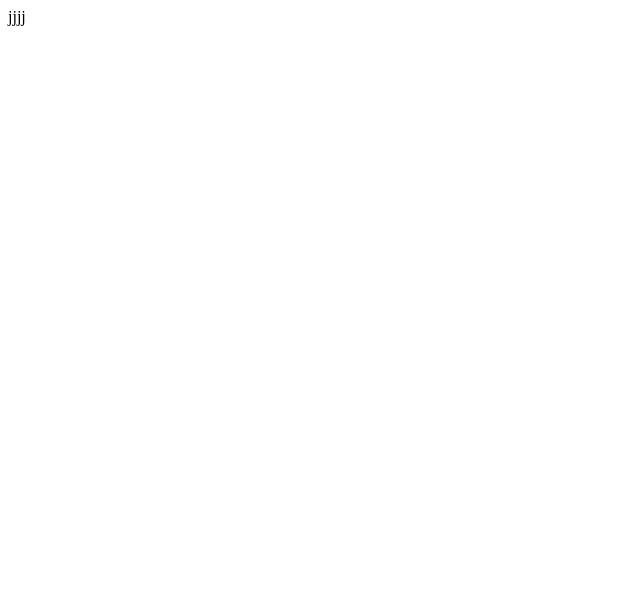
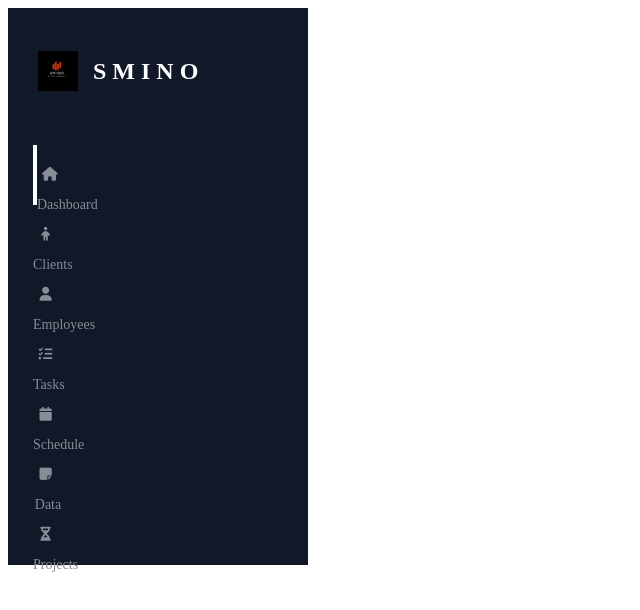
Before and after one commit to mgrand94/smino, a plain HTML site: page index.html in a window 1280 px wide. Shown: the whole page, without its empty margins (0-640 px from the left). Drawn offline with Linux system fonts and the light colour scheme.

Commit message:
ADDED nav bar with icons and styling

```diff
--- a/index.html
+++ b/index.html
@@ -1,14 +1,30 @@
 <!DOCTYPE html>
 <html lang="en">
 <head>
+
     <meta charset="UTF-8">
     <meta http-equiv="X-UA-Compatible" content="IE=edge">
     <meta name="viewport" content="width=device-width, initial-scale=1.0">
     <title>SMINO</title>
+    <link rel="stylesheet" href="style.css">
+    <script src="https://use.fontawesome.com/183fd5a15a.js"></script>
 
-    <link rel="stylesheet" href="style.css">
 </head>
 <body>
-    <section></section>
+    <section id="menu">
+        <div class="logo">
+            <img src="smino.jpg" alt="">
+            <h2>S M I N O</h2>
+        </div>
+        <div class="items">
+            <li><i class="fas fa-home"></i><a href="#">Dashboard</a></li>
+            <li><i class="fas fa-child"></i><a href="#">Clients</a></li>
+            <li><i class="fas fa-user"></i><a href="#">Employees</a></li>
+            <li><i class="fas fa-tasks"></i><a href="#">Tasks</a></li>
+            <li><i class="fas fa-calendar"></i><a href="#">Schedule</a></li>
+            <li><i class="fas fa-sticky-note"></i><a href="#">Data</a></li>
+            <li><i class="fas fa-hourglass-half"></i><a href="#">Projects</a></li>
+        </div>
+    </section>
 </body>
-</html>jjjj
+</html>
--- a/style.css
+++ b/style.css
@@ -0,0 +1,73 @@
+body {
+    width: 100%;
+    background: white;
+    position: relative;
+}
+
+#menu {
+    background-color: #111827;
+    width: 300px;
+    height: 100%;
+}
+
+#menu .logo {
+    display: flex;
+    align-items: center;
+    color: white;
+    padding: 30px 0 0 30px;
+}
+
+#menu .logo img {
+    width: 40px;
+    margin-right: 15px;
+}
+
+#menu .items {
+    margin-top: 40px;
+}
+
+#menu .items li {
+    list-style-type: none;
+    padding: 15px 0;
+    transition: 0.3s ease;
+
+}
+
+#menu .items li:hover {
+    background:#253047;
+    cursor: pointer;
+}
+
+#menu .items li:nth-child(1) {
+    border-left: 4px solid white;
+}
+
+#menu .items li {
+    color: rgb(134, 141, 151);
+    width: 30px;
+    height: 30px;
+    line-height: 30px;
+    text-align: center;
+    font-size: 14px;
+    margin: 0 10px 0 25px;
+
+}
+
+#menu .items li:hover i,
+#menu .items li:hover a {
+    color: #f3f4f6;
+}
+
+#menu .items li a{
+    text-decoration: none;
+    color: rgb(134, 141, 151);
+    font-weight: 300px;
+    transition: 0.3s ease;
+}
+
+i {
+    font-family: fontawesome;
+    padding-right: 10px;
+    padding-left: 5px;
+    text-decoration: none;
+}
```
Also changed, not shown: smino.jpg (added).
